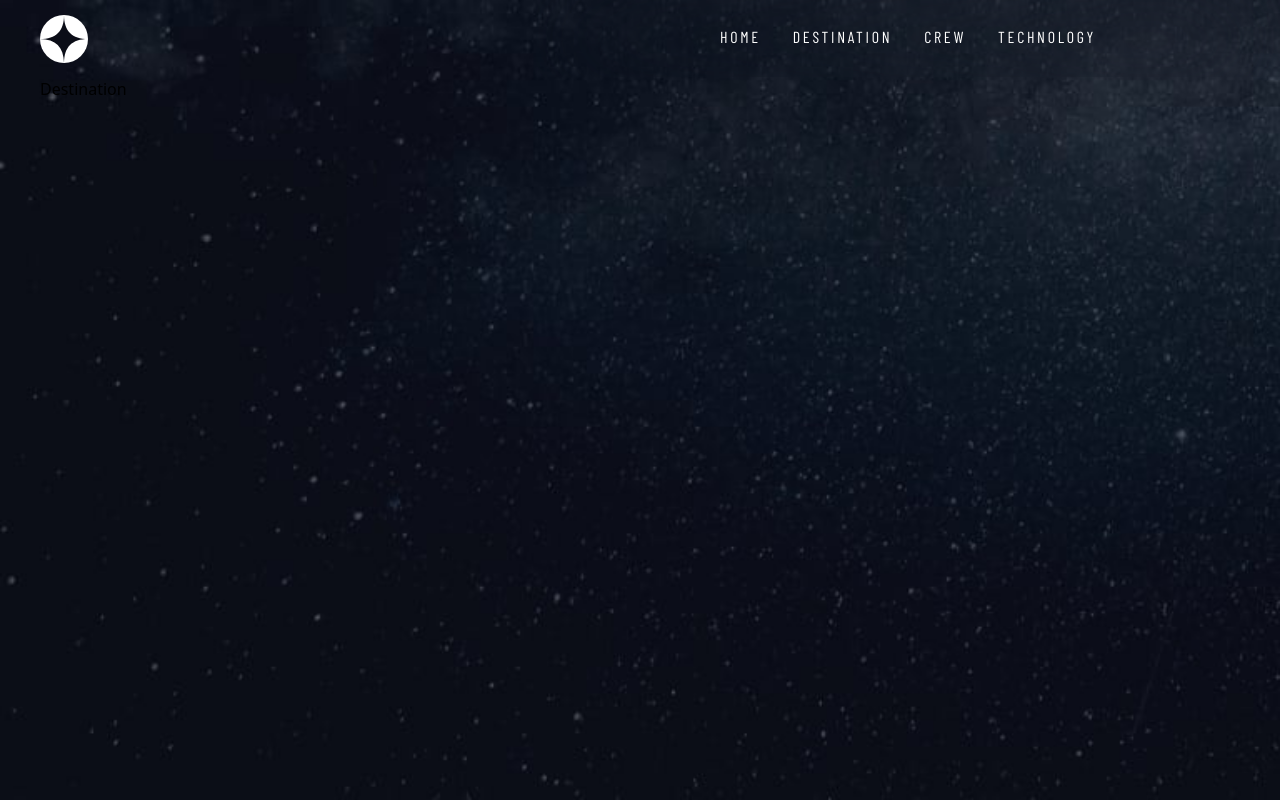
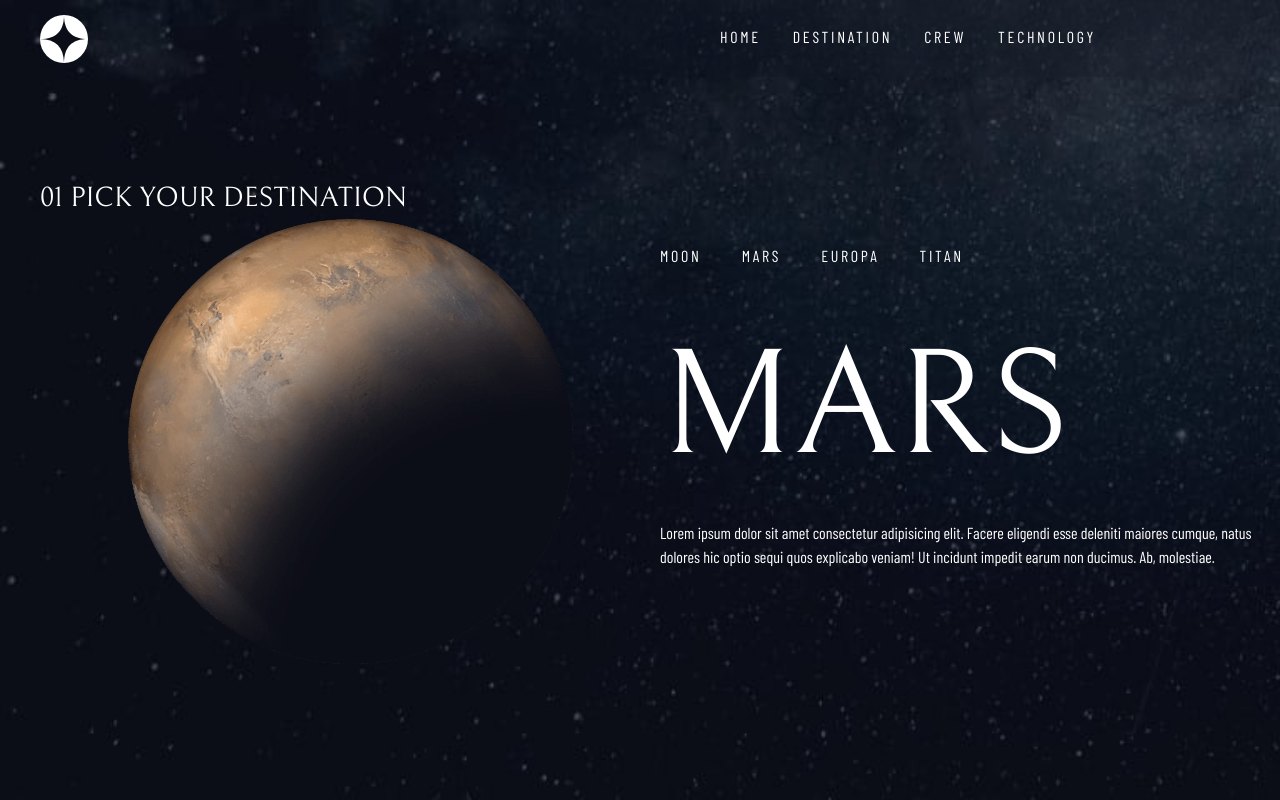
Before and after one commit to shartechs/fm-space-tourism-website, a React (Vite) app: page /destination in a window 1280 px wide. Built offline with nearby package versions, Linux system fonts and the light colour scheme.

Commit message:
destination initial markup

```diff
--- a/src/api/data.json
+++ b/src/api/data.json
@@ -3,8 +3,8 @@
     {
       "name": "Moon",
       "images": {
-        "png": "./assets/images/destination/image-moon.png",
-        "webp": "./assets/images/destination/image-moon.webp"
+        "png": "src/assets/images/destination/image-moon.png",
+        "webp": "src/assets/images/destination/image-moon.webp"
       },
       "description": "See our planet as you’ve never seen it before. A perfect relaxing trip away to help regain perspective and come back refreshed. While you’re there, take in some history by visiting the Luna 2 and Apollo 11 landing sites.",
       "distance": "384,400 km",
@@ -13,8 +13,8 @@
     {
       "name": "Mars",
       "images": {
-        "png": "./assets/images/destination/image-mars.png",
-        "webp": "./assets/images/destination/image-mars.webp"
+        "png": "src/assets/images/destination/image-mars.png",
+        "webp": "src/assets/images/destination/image-mars.webp"
       },
       "description": "Don’t forget to pack your hiking boots. You’ll need them to tackle Olympus Mons, the tallest planetary mountain in our solar system. It’s two and a half times the size of Everest!",
       "distance": "225 mil. km",
@@ -23,8 +23,8 @@
     {
       "name": "Europa",
       "images": {
-        "png": "./assets/images/destination/image-europa.png",
-        "webp": "./assets/images/destination/image-europa.webp"
+        "png": "src/assets/images/destination/image-europa.png",
+        "webp": "src/assets/images/destination/image-europa.webp"
       },
       "description": "The smallest of the four Galilean moons orbiting Jupiter, Europa is a winter lover’s dream. With an icy surface, it’s perfect for a bit of ice skating, curling, hockey, or simple relaxation in your snug wintery cabin.",
       "distance": "628 mil. km",
@@ -33,8 +33,8 @@
     {
       "name": "Titan",
       "images": {
-        "png": "./assets/images/destination/image-titan.png",
-        "webp": "./assets/images/destination/image-titan.webp"
+        "png": "src/assets/images/destination/image-titan.png",
+        "webp": "src/assets/images/destination/image-titan.webp"
       },
       "description": "The only moon known to have a dense atmosphere other than Earth, Titan is a home away from home (just a few hundred degrees colder!). As a bonus, you get striking views of the Rings of Saturn.",
       "distance": "1.6 bil. km",
@@ -45,8 +45,8 @@
     {
       "name": "Douglas Hurley",
       "images": {
-        "png": "./assets/images/crew/image-douglas-hurley.png",
-        "webp": "./assets/images/crew/image-douglas-hurley.webp"
+        "png": "src/assets/images/crew/image-douglas-hurley.png",
+        "webp": "src/assets/images/crew/image-douglas-hurley.webp"
       },
       "role": "Commander",
       "bio": "Douglas Gerald Hurley is an American engineer, former Marine Corps pilot and former NASA astronaut. He launched into space for the third time as commander of Crew Dragon Demo-2."
@@ -54,8 +54,8 @@
     {
       "name": "Mark Shuttleworth",
       "images": {
-        "png": "./assets/images/crew/image-mark-shuttleworth.png",
-        "webp": "./assets/images/crew/image-mark-shuttleworth.webp"
+        "png": "src/assets/images/crew/image-mark-shuttleworth.png",
+        "webp": "src/assets/images/crew/image-mark-shuttleworth.webp"
       },
       "role": "Mission Specialist",
       "bio": "Mark Richard Shuttleworth is the founder and CEO of Canonical, the company behind the Linux-based Ubuntu operating system. Shuttleworth became the first South African to travel to space as a space tourist."
@@ -63,8 +63,8 @@
     {
       "name": "Victor Glover",
       "images": {
-        "png": "./assets/images/crew/image-victor-glover.png",
-        "webp": "./assets/images/crew/image-victor-glover.webp"
+        "png": "src/assets/images/crew/image-victor-glover.png",
+        "webp": "src/assets/images/crew/image-victor-glover.webp"
       },
       "role": "Pilot",
       "bio": "Pilot on the first operational flight of the SpaceX Crew Dragon to the International Space Station. Glover is a commander in the U.S. Navy where he pilots an F/A-18.He was a crew member of Expedition 64, and served as a station systems flight engineer."
@@ -72,8 +72,8 @@
     {
       "name": "Anousheh Ansari",
       "images": {
-        "png": "./assets/images/crew/image-anousheh-ansari.png",
-        "webp": "./assets/images/crew/image-anousheh-ansari.webp"
+        "png": "src/assets/images/crew/image-anousheh-ansari.png",
+        "webp": "src/assets/images/crew/image-anousheh-ansari.webp"
       },
       "role": "Flight Engineer",
       "bio": "Anousheh Ansari is an Iranian American engineer and co-founder of Prodea Systems. Ansari was the fourth self-funded space tourist, the first self-funded woman to fly to the ISS, and the first Iranian in space."
@@ -83,24 +83,24 @@
     {
       "name": "Launch vehicle",
       "images": {
-        "portrait": "./assets/images/technology/image-launch-vehicle-portrait.jpg",
-        "landscape": "./assets/images/technology/image-launch-vehicle-landscape.jpg"
+        "portrait": "src/assets/images/technology/image-launch-vehicle-portrait.jpg",
+        "landscape": "src/assets/images/technology/image-launch-vehicle-landscape.jpg"
       },
       "description": "A launch vehicle or carrier rocket is a rocket-propelled vehicle used to carry a payload from Earth's surface to space, usually to Earth orbit or beyond. Our WEB-X carrier rocket is the most powerful in operation. Standing 150 metres tall, it's quite an awe-inspiring sight on the launch pad!"
     },
     {
       "name": "Spaceport",
       "images": {
-        "portrait": "./assets/images/technology/image-spaceport-portrait.jpg",
-        "landscape": "./assets/images/technology/image-spaceport-landscape.jpg"
+        "portrait": "src/assets/images/technology/image-spaceport-portrait.jpg",
+        "landscape": "src/assets/images/technology/image-spaceport-landscape.jpg"
       },
       "description": "A spaceport or cosmodrome is a site for launching (or receiving) spacecraft, by analogy to the seaport for ships or airport for aircraft. Based in the famous Cape Canaveral, our spaceport is ideally situated to take advantage of the Earth’s rotation for launch."
     },
     {
       "name": "Space capsule",
       "images": {
-        "portrait": "./assets/images/technology/image-space-capsule-portrait.jpg",
-        "landscape": "./assets/images/technology/image-space-capsule-landscape.jpg"
+        "portrait": "src/assets/images/technology/image-space-capsule-portrait.jpg",
+        "landscape": "src/assets/images/technology/image-space-capsule-landscape.jpg"
       },
       "description": "A space capsule is an often-crewed spacecraft that uses a blunt-body reentry capsule to reenter the Earth's atmosphere without wings. Our capsule is where you'll spend your time during the flight. It includes a space gym, cinema, and plenty of other activities to keep you entertained."
     }
--- a/src/index.css
+++ b/src/index.css
@@ -7,6 +7,7 @@
   margin: 0;
   padding: 0;
   box-sizing: border-box;
+  color: white;
 }
 
 /* Fonts */
--- a/src/routes/Destination.jsx
+++ b/src/routes/Destination.jsx
@@ -1,3 +1,4 @@
+import { getDestinations } from "../api/requests";
 import Layout from "../components/Layout";
 const backgroundImages = {
   mobile: "src/assets/images/destination/background-destination-mobile.jpg",
@@ -6,6 +7,40 @@ const backgroundImages = {
 };
 
 const Destination = () => {
-  return <Layout backgroundImageUrl={backgroundImages}>Destination</Layout>;
+  const destinations = getDestinations();
+
+  return (
+    <Layout backgroundImageUrl={backgroundImages}>
+      <div className="flex flex-col mt-[100px]">
+        <h5 className="font-bellefair text-h5-desktop uppercase">
+          <span>01</span> PICK YOUR DESTINATION
+        </h5>
+        <div className="flex">
+          <div className="flex basis-6/12 justify-center items-center">
+            {" "}
+            <img src={destinations[1].images.png} alt="" />
+          </div>
+          <div className="basis-6/12">
+            <div className="flex gap-10">
+              {destinations.map((destination) => (
+                <button className="navlink pb-1" key={destination.name}>
+                  {destination.name}
+                </button>
+              ))}
+            </div>
+            <div>
+              <h1 className="font-bellefair text-h1-desktop uppercase">Mars</h1>
+              <p>
+                Lorem ipsum dolor sit amet consectetur adipisicing elit. Facere
+                eligendi esse deleniti maiores cumque, natus dolores hic optio
+                sequi quos explicabo veniam! Ut incidunt impedit earum non
+                ducimus. Ab, molestiae.
+              </p>
+            </div>
+          </div>
+        </div>
+      </div>
+    </Layout>
+  );
 };
 export default Destination;
```
